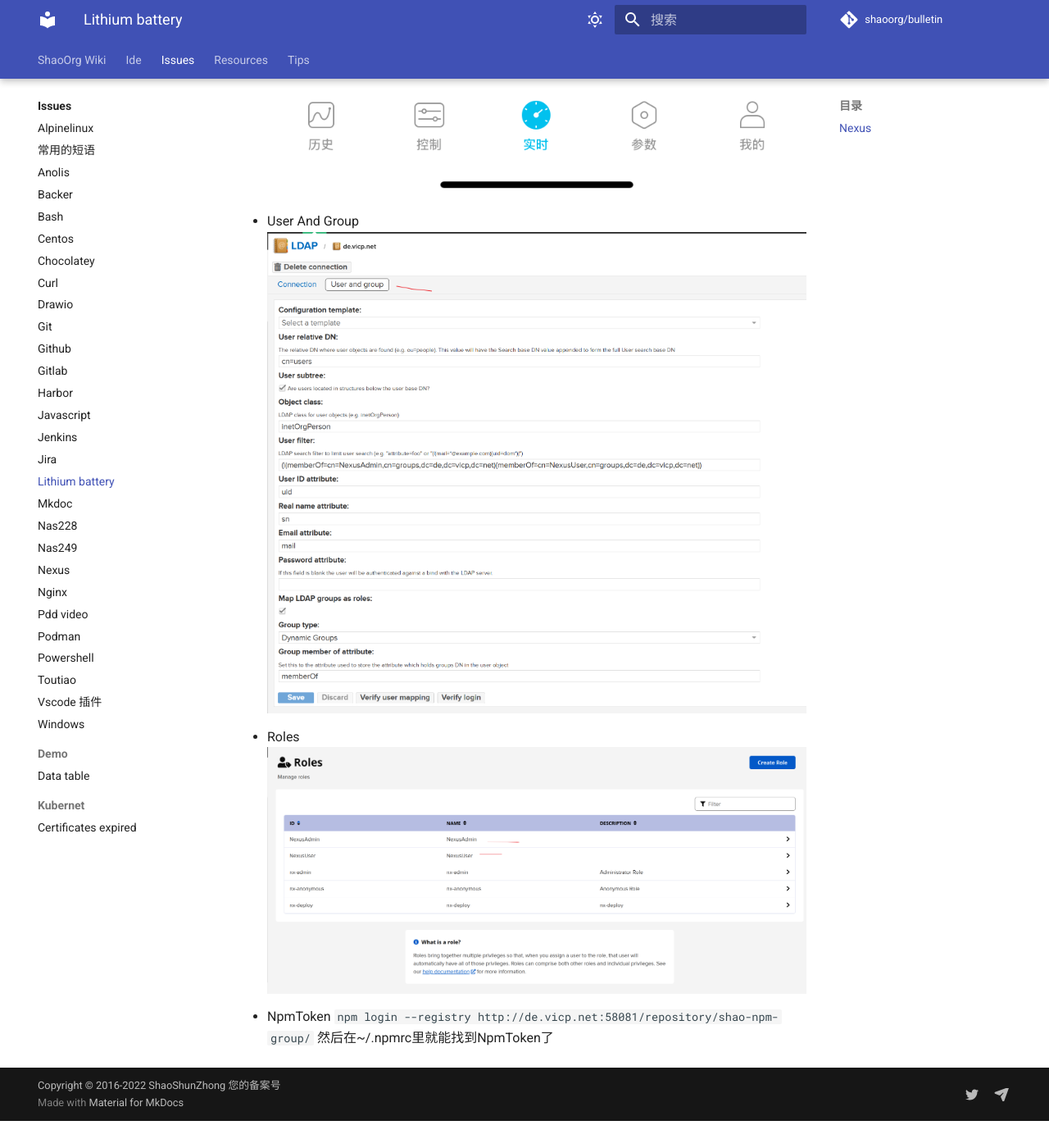
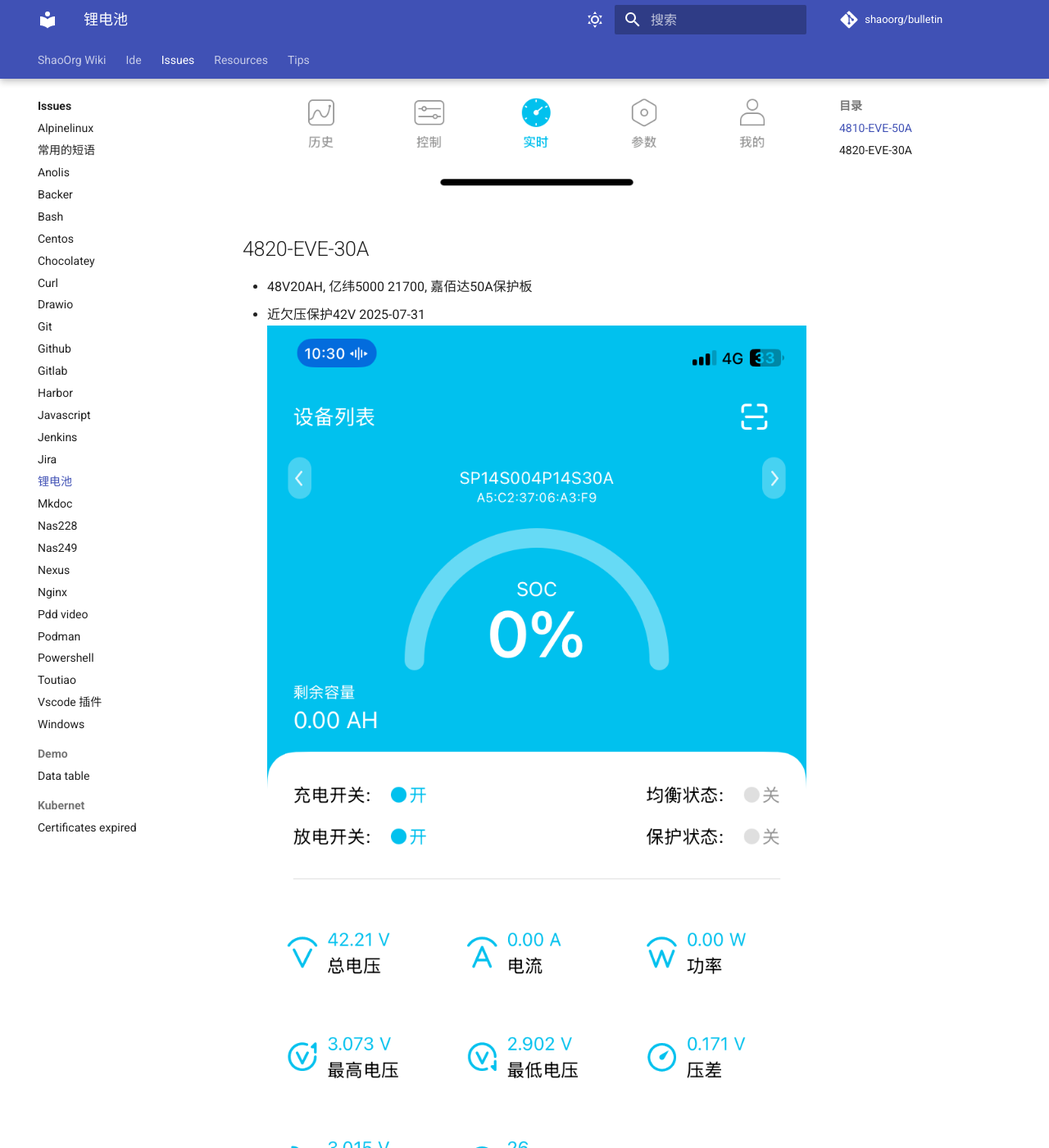
Before and after one commit to ShaoOrg/bulletin, an MkDocs documentation site: the page built from docs/issues/lithium-battery.md, in a window 1280 px wide and 1400 px high, scrolled down 1523 px. Shown: the whole window at 82% size. Built offline with MkDocs 1.6.1 and Material for MkDocs 9.7.7, drawn with Linux system fonts in a browser that asks for light colours; comment, search, counter and statistics services are not loaded; before the commit the page ends 2890 px from its top, so only the background shows below that; some of the changed text lies outside the part shown.

Commit message:
NOCR: foo

```diff
--- a/docs/issues/lithium-battery.md
+++ b/docs/issues/lithium-battery.md
@@ -1,12 +1,11 @@
-## Nexus
+# 锂电池
 
-###### LDAP
-- Connection
-![Connection](./images/4810-EVE-50A-low-voltage-protection.PNG)
-- User And Group
-![User And Group](./images/nexus-ldap-userAndGroup.png)
-- Roles
-![Roles](./images/nexus-ldap-roles.png)
-- NpmToken
-`npm login --registry http://de.vicp.net:58081/repository/shao-npm-group/`
-然后在~/.npmrc里就能找到NpmToken了
+## 4810-EVE-50A
+- 48V9AH, 亿纬5000 21700, 嘉佰达50A保护板
+- 欠压保护44V 2025-07-31
+![欠压保护44V](./images/4810-EVE-50A-low-voltage-protection.PNG)
+
+## 4820-EVE-30A
+- 48V20AH, 亿纬5000 21700, 嘉佰达50A保护板
+- 近欠压保护42V 2025-07-31
+![近欠压保护42V](./images/4820-EVE-30A-under-voltage-protection.PNG)
```
